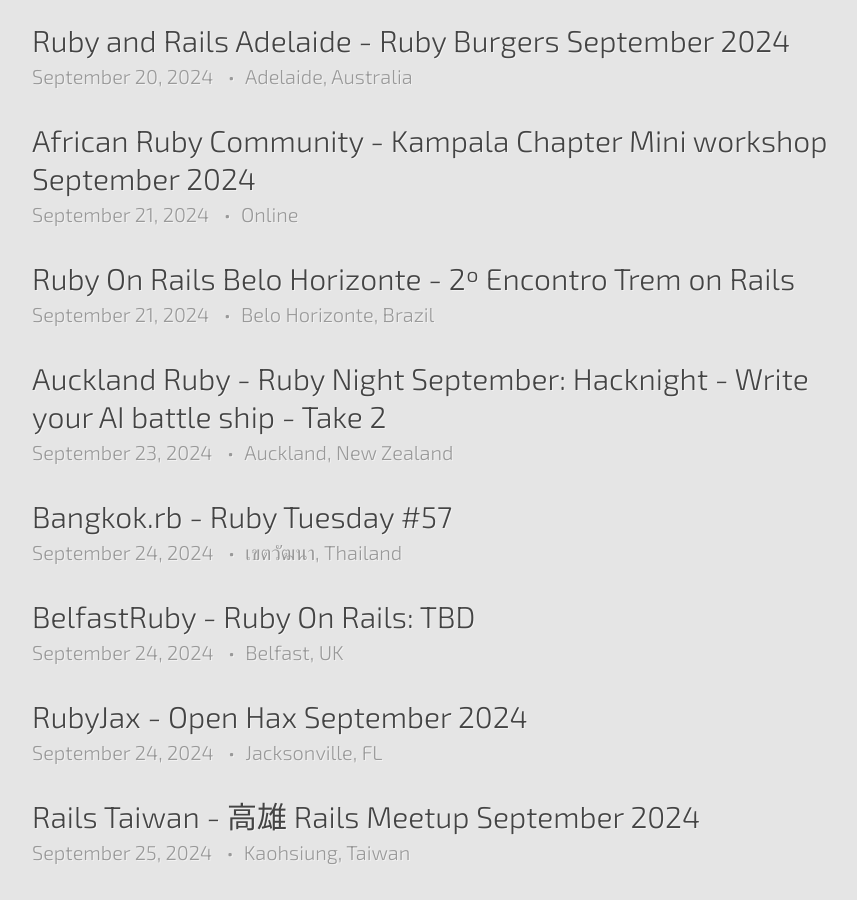
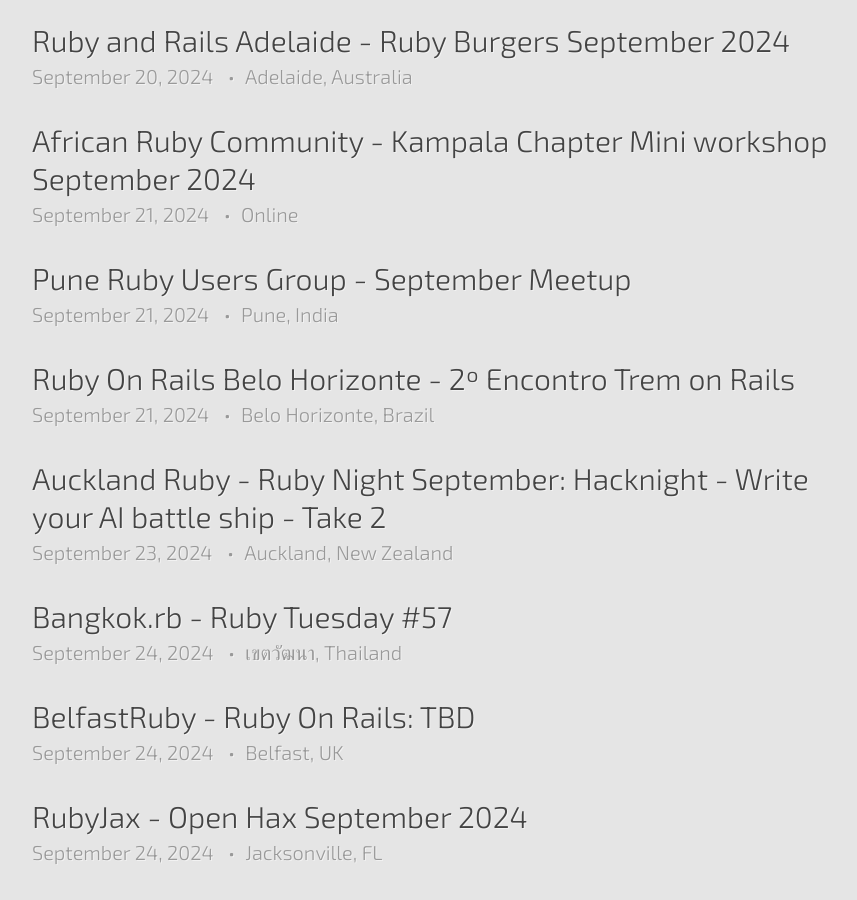
Before and after one commit to ruby-conferences/ruby-conferences.github.io, a Jekyll site: the page built from meetups/index.html, in a window 1280 px wide and 900 px high, scrolled down 5426 px. Shown: the whole window, without its empty margins (208-1065 px from the left). Built offline with Jekyll 4.4.1, drawn with Linux system fonts in a browser that asks for light colours.

Commit message:
Add Pune Ruby Users Group September 2024 Meetup (#747)
* Add Pune Ruby Users Group September 2024 Meetup

* Add Pune August meetup back

---------

Co-authored-by: Marco Roth <marco.roth@intergga.ch>

```diff
--- a/_data/meetups.yml
+++ b/_data/meetups.yml
@@ -1657,6 +1657,13 @@
   end_time: 13:00:00 EAT
   url: https://www.meetup.com/african_ruby_community/events/hqdljtygcmbcc
 
+- name: Pune Ruby Users Group - September Meetup
+  location: Pune, India
+  date: 2024-09-21
+  start_time: 11:00:00 IST
+  end_time: 13:00:00 IST
+  url: https://www.meetup.com/punerubymeetup/events/303153624
+
 - name: Ruby On Rails Belo Horizonte - 2º Encontro Trem on Rails
   location: Belo Horizonte, Brazil
   date: 2024-09-21
```
